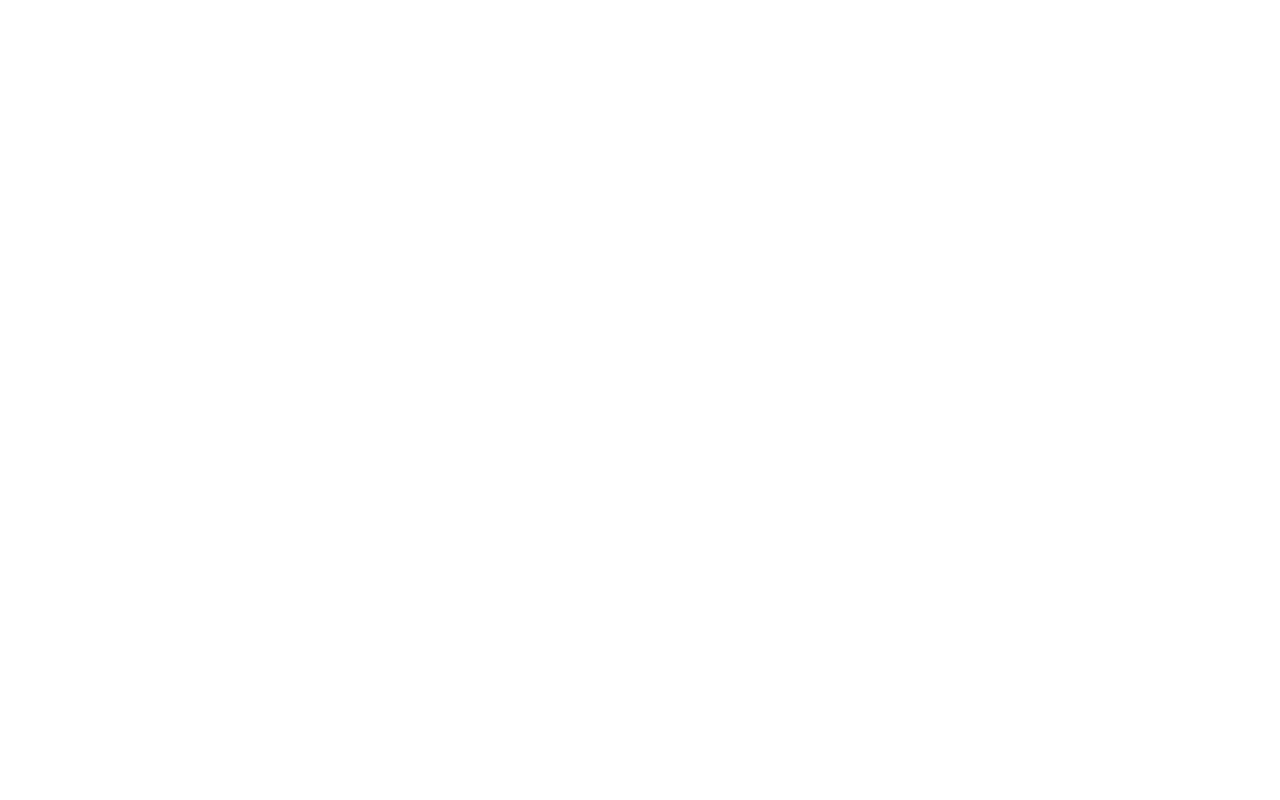
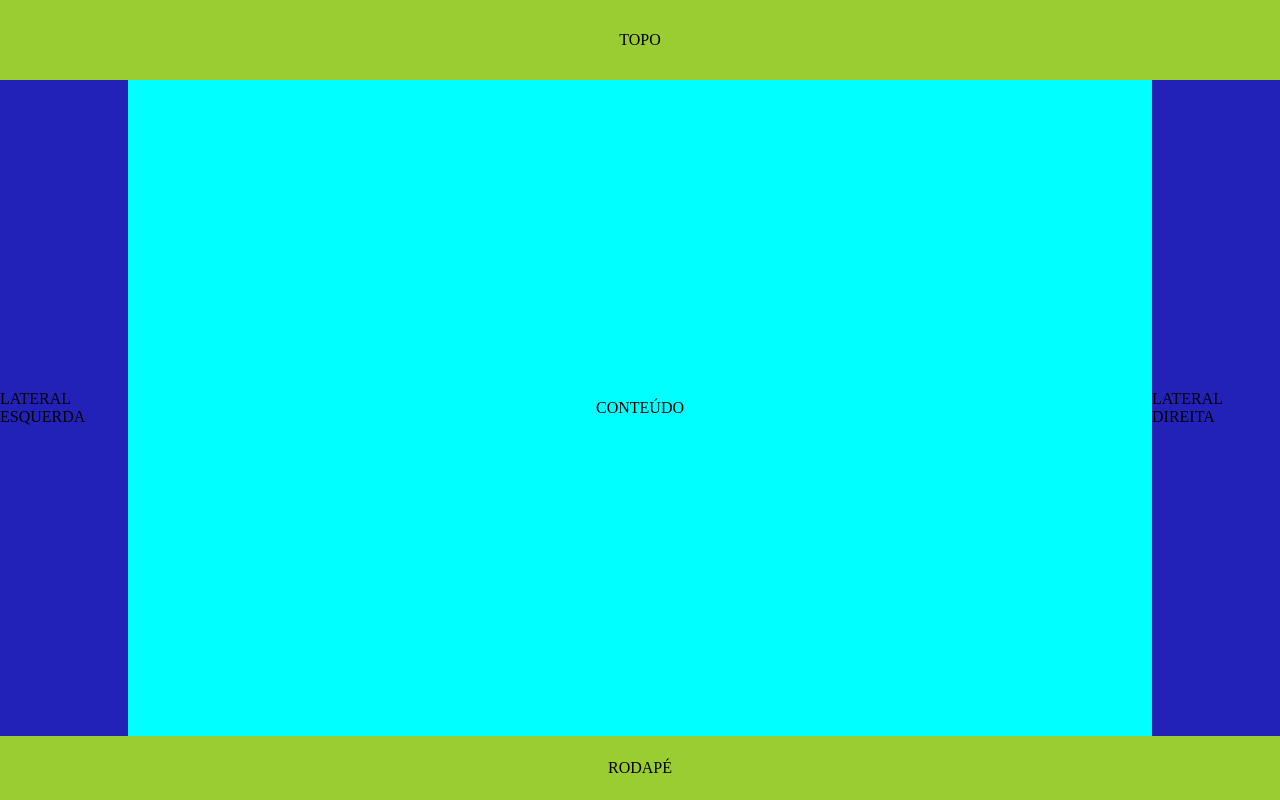
Before and after one commit to gabrielcruz07/frontEnd, a plain HTML site: page aula02/exercicioAula2/layout3/index.html in a window 1280 px wide. Drawn offline with Linux system fonts and the light colour scheme.

Commit message:
Subindo exercícios aula2 completos

```diff
--- a/aula01/display/display-block/styles.css
+++ /dev/null
@@ -1,5 +0,0 @@
-.display-block{
-    height: 4rem;
-    width: 4rem;
-
-}
--- a/aula01/display/exercicio1/styles.css
+++ /dev/null
@@ -1,31 +0,0 @@
-body{
-    background-color: #aa1515;
-}
-
-h1{
-    text-align: center;
-}
-
-div{
-    background-color: blue;
-}
-
-.container-preparo{
-    background-color: palevioletred;
-    color: white;
-    border-radius: 8px;
-}
-
-.container-preparo li{
-    font-size: 2rem;
-}
-
-#ingredientes{
-    background-color: darkkhaki;
-    color: brown;
-    border-radius: 8px;
-}
-
-/*unidades de medida*/
-/* px - unidaed de medida fixa*/
-/* rem - unidade de medida relativa*/
--- a/aula02/exercicioAula2/layout1/layout1.css
+++ b/aula02/exercicioAula2/layout1/styles.css
@@ -20,9 +20,9 @@ time, mark, audio, video {
   vertical-align: baseline;
 }
 body {
-  display: flex; /* Ativa o Flexbox no body */
-  flex-direction: column; /* Organiza os itens verticalmente */
-  min-height: 100vh; /* Garante que o body ocupe pelo menos a altura da tela */
+  display: flex;
+  flex-direction: column;
+  min-height: 100vh;
   line-height: 1.5;
   font-size: 25px;
   font-weight: bold;
@@ -40,7 +40,7 @@ body {
   background-color: rgb(19, 19, 204);
   display: flex;
   justify-content: center;
-  align-items: center; /* Ajuste aqui, não precisa de flex-direction: column */
+  align-items: center;
   height: 40px;
 }
 
@@ -49,8 +49,8 @@ body {
   display: flex;
   justify-content: center;
   align-items: center;
-  flex-grow: 1; /* Faz o conteúdo ocupar o espaço restante */
-  flex-direction: column; /* Mantém a direção vertical para o conteúdo interno */
+  flex-grow: 1;
+  flex-direction: column;
 }
 
 .footer {
--- a/aula02/exercicioAula2/layout2/layout2.css
+++ /dev/null
@@ -1,26 +0,0 @@
-/*Reset CSS*/
-*{
-    margin: 0;
-    padding: 0;
-    border: 0;
-    font-size: 0;
-    font: 0;
-    vertical-align: baseline;
-}
-body{
-    display: flex;
-    flex-direction: column;
-    font: bold;
-    font-size: 25px;
-}
-.container-geral{
-    display: flex;
-    flex-direction: column;
-    font: bold;
-    font-size: 25px;
-}
-.header{
-    background-color: rgb(39, 201, 39);
-    display: flex;
-    justify-content: center;
-}
--- /dev/null
+++ b/aula02/exercicioAula2/layout2/styles.css
@@ -0,0 +1,53 @@
+*{
+    margin: 0;
+    padding: 0;
+    border: 0;
+    font-size: 100%;
+    font: inherit;
+    vertical-align: baseline;
+    box-sizing: border-box;
+  }
+
+body{
+    font-size: 1.3rem;
+    height: 100%;
+    font-weight: bolder;
+}
+header{
+    background-color: rgb(41, 255, 33);
+    padding: 2rem;
+    text-align: center;
+}
+
+main{
+    display: flex;
+    flex-direction: row;
+    flex: 1;
+}
+
+.leftbar{
+    background-color: rgb(34, 31, 180);
+    display: flex;
+    flex-direction: column;
+    justify-content: center;
+    text-align: center;
+    align-items: center;
+    width: 15%;
+    height: 90vh;
+}
+
+.content{
+    background-color: cyan;
+    display: flex;
+    flex-direction: column;
+    justify-content: center;
+    align-items: center;
+    height: 90vh;
+    width: 85%;
+  }
+
+footer{
+    background-color: rgb(41, 255, 33);
+    padding: 1rem;
+    text-align: center;
+}
--- a/aula02/exercicioAula2/layout3/index.html
+++ b/aula02/exercicioAula2/layout3/index.html
@@ -0,0 +1,28 @@
+<!DOCTYPE html>
+<html lang="en">
+<head>
+    <meta charset="UTF-8">
+    <meta name="viewport" content="width=device-width, initial-scale=1.0">
+    <title>Layout3</title>
+    <link rel="stylesheet" href="./styles.css">
+</head>
+<body>
+    <header>
+        <h2>TOPO</h2>
+    </header>
+    <main>
+        <section class="leftbar">
+            <h2>LATERAL ESQUERDA</h2>
+        </section>
+        <section class="content">
+            <h2>CONTEÚDO</h2>
+        </section>
+        <section class="rightbar">
+            <h2>LATERAL DIREITA</h2>
+        </section>
+    </main>
+    <footer>
+        <h2>RODAPÉ</h2>
+    </footer>
+</body>
+</html>
--- /dev/null
+++ b/aula02/exercicioAula2/layout3/styles.css
@@ -0,0 +1,55 @@
+*{
+    margin: 0;
+    padding: 0;
+    border: 0;
+    font-size: 100%;
+    font: inherit;
+    vertical-align: baseline;
+    box-sizing: border-box;
+  }
+
+header{
+  background-color: yellowgreen;
+  display: flex;
+  justify-content: center;
+  align-items: center;
+  height: 10vh;
+}
+
+main{
+  display: flex;
+  flex-direction: row;
+  height: 82vh;
+}
+
+.leftbar{
+  background-color: rgb(34, 34, 185);
+  width: 10%;
+  display: flex;
+  justify-content: center;
+  align-items: center;
+}
+
+.rightbar{
+  background-color: rgb(34, 34, 185);
+  width: 10%;
+  display: flex;
+  justify-content: center;
+  align-items: center;
+}
+
+.content{
+  background-color: cyan;
+  width: 80%;
+  display: flex;
+  justify-content: center;
+  align-items: center;
+}
+
+footer{
+  background-color: yellowgreen;
+  height: 8vh;
+  display: flex;
+  justify-content: center;
+  align-items: center;
+}
```
Also changed, not shown: aula01/display/display-block/index.html (deleted, +0 -17 lines), aula01/display/display-inline/index.html (deleted, +0 -15 lines), aula01/display/exercicio1/index.html (deleted, +0 -56 lines), aula02/exercicioAula2/layout2/index.html (+15 -16 lines), aula02/exercicioAula2/layout3/layout3.css (deleted).
